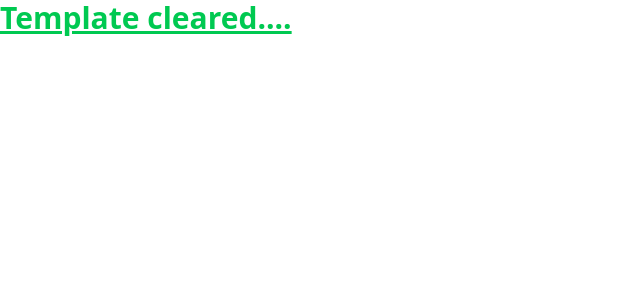
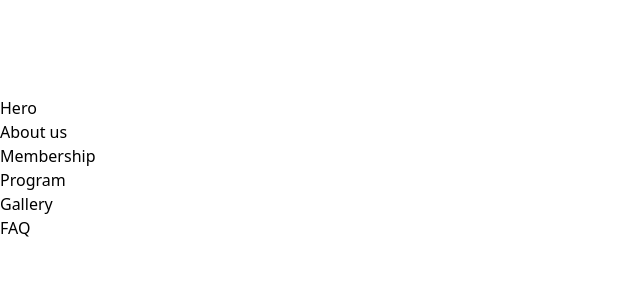
Before and after one commit to Vis-halV/ksttca, a React (Vite) app in the folder ksttca/: page / in a window 1280 px wide. Shown: the top 300 px of the page, without its empty margins (0-640 px from the left). Built offline with nearby package versions, Linux system fonts and the light colour scheme.

Commit message:
chore: basic structure completed

```diff
--- a/ksttca/src/App.jsx
+++ b/ksttca/src/App.jsx
@@ -1,12 +1,16 @@
-import { useState } from 'react'
+import { BrowserRouter, Routes, Route } from "react-router-dom";
+import Home from "./pages/Home";
+import Contact from "./pages/Contact";
 
 function App() {
-
   return (
-    <>
-      <h1 className='text-3xl font-bold underline text-green-500'>Template cleared....</h1>
-    </>
-  )
+    <BrowserRouter>
+      <Routes>
+        <Route path="/" element={<Home />} />
+        <Route path="/contact" element={<Contact />} />
+      </Routes>
+    </BrowserRouter>
+  );
 }
 
-export default App
+export default App;
--- /dev/null
+++ b/ksttca/src/component/AboutUs.jsx
@@ -0,0 +1,9 @@
+function AboutUs(){
+    return(
+        <div id="about-us">
+            <h1>About us</h1>
+        </div>
+    )
+}
+
+export default AboutUs;
--- /dev/null
+++ b/ksttca/src/component/Faq.jsx
@@ -0,0 +1,9 @@
+function Faq(){
+    return(
+        <div id="faq">
+            <h1>FAQ</h1>
+        </div>
+    )
+}
+
+export default Faq;
--- /dev/null
+++ b/ksttca/src/component/Gallery.jsx
@@ -0,0 +1,9 @@
+function Gallery(){
+    return(
+        <div id="gallery">
+            <h1>Gallery</h1>
+        </div>
+    )
+}
+
+export default Gallery;
--- /dev/null
+++ b/ksttca/src/component/Hero.jsx
@@ -0,0 +1,9 @@
+function Hero(){
+    return(
+        <div id="hero">
+            <h1>Hero</h1>
+        </div>
+    )
+}
+
+export default Hero;
--- /dev/null
+++ b/ksttca/src/component/Membership.jsx
@@ -0,0 +1,9 @@
+function Membership() {
+    return(
+        <div id="membership">
+            <h1>Membership</h1>
+        </div>
+    )
+}
+
+export default Membership;
--- /dev/null
+++ b/ksttca/src/component/Program.jsx
@@ -0,0 +1,9 @@
+function Program(){
+    return(
+        <div id="program">
+            <h1>Program</h1>
+        </div>
+    )
+}
+
+export default Program;
--- /dev/null
+++ b/ksttca/src/layout/Footer.jsx
@@ -0,0 +1,9 @@
+function Footer() {
+  return (
+    <footer>
+
+    </footer>
+  )
+}
+
+export default Footer;
--- /dev/null
+++ b/ksttca/src/layout/Header.jsx
@@ -0,0 +1,9 @@
+function Header() {
+  return (
+    <header className="flex justify-between items-center h-24 px-[calc(5%)]">
+    </header>
+  )
+}
+
+
+export default Header;
--- /dev/null
+++ b/ksttca/src/layout/Layout.jsx
@@ -0,0 +1,12 @@
+import Header from "./Header";
+import Footer from "./Footer";
+
+export default function Layout({ children }) {
+  return (
+    <div className="layout min-h-screen flex flex-col">
+      <Header />
+      <main className="flex-1">{children}</main>
+      <Footer />
+    </div>
+  );
+}
--- /dev/null
+++ b/ksttca/src/pages/Contact.jsx
@@ -0,0 +1,13 @@
+import Layout from "../layout/Layout";
+
+function Contact() {
+    return(
+        <Layout >
+            <section id="contact">
+
+            </section>
+        </Layout>
+    )
+}
+
+export default Contact;
--- /dev/null
+++ b/ksttca/src/pages/Home.jsx
@@ -0,0 +1,25 @@
+import Layout from "../layout/Layout";
+
+import AboutUs from "../component/AboutUs"
+import Membership from "../component/Membership";
+import Program from "../component/Program";
+import Gallery from "../component/Gallery";
+import Faq from "../component/Faq";
+import Hero from "../component/Hero";
+
+function Home() {
+    return(
+        <Layout >
+            <section id="home">
+                <Hero />
+                <AboutUs />
+                <Membership />
+                <Program />
+                <Gallery />
+                <Faq />
+            </section>
+        </Layout>
+    )
+}
+
+export default Home;
```
